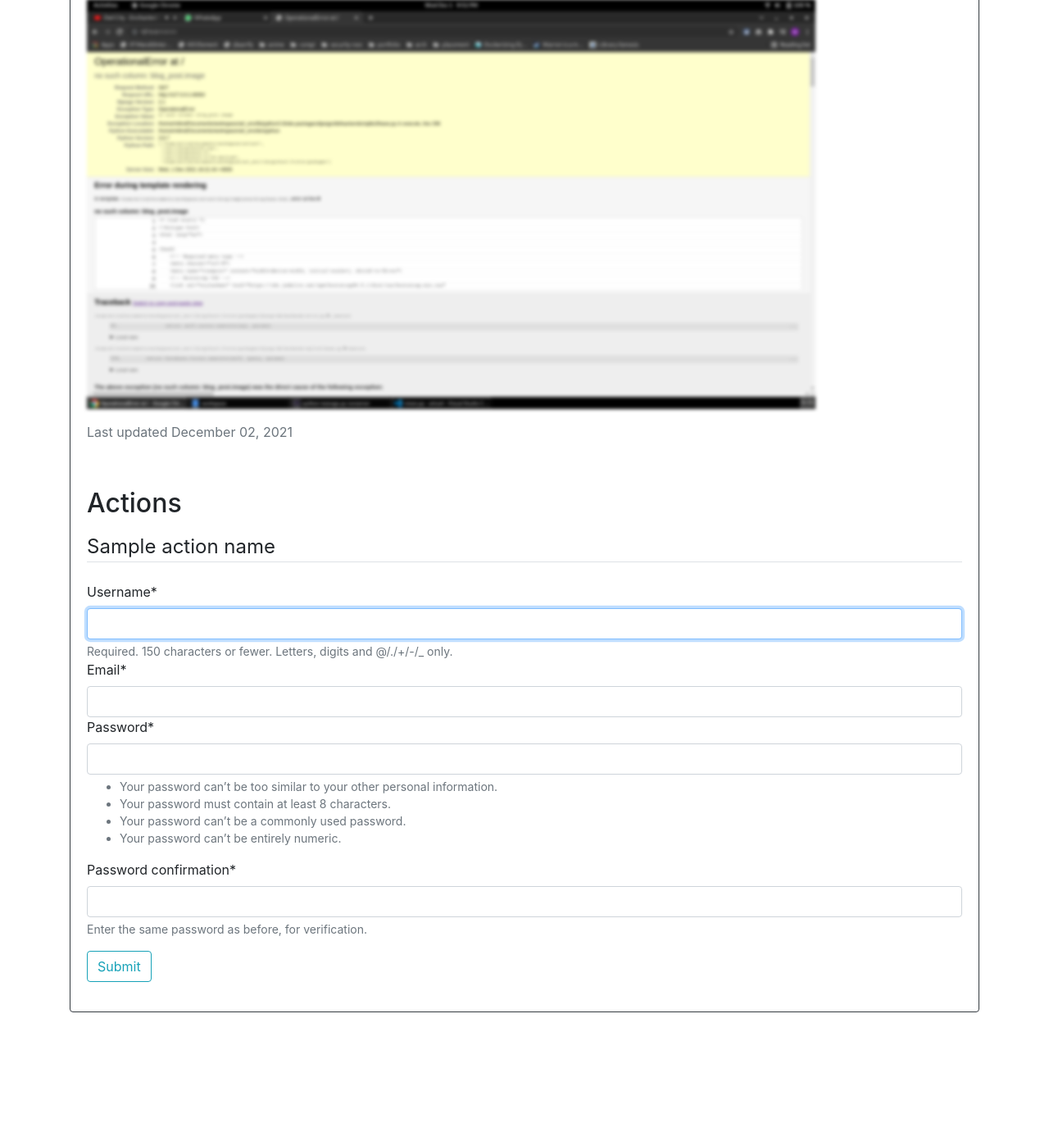
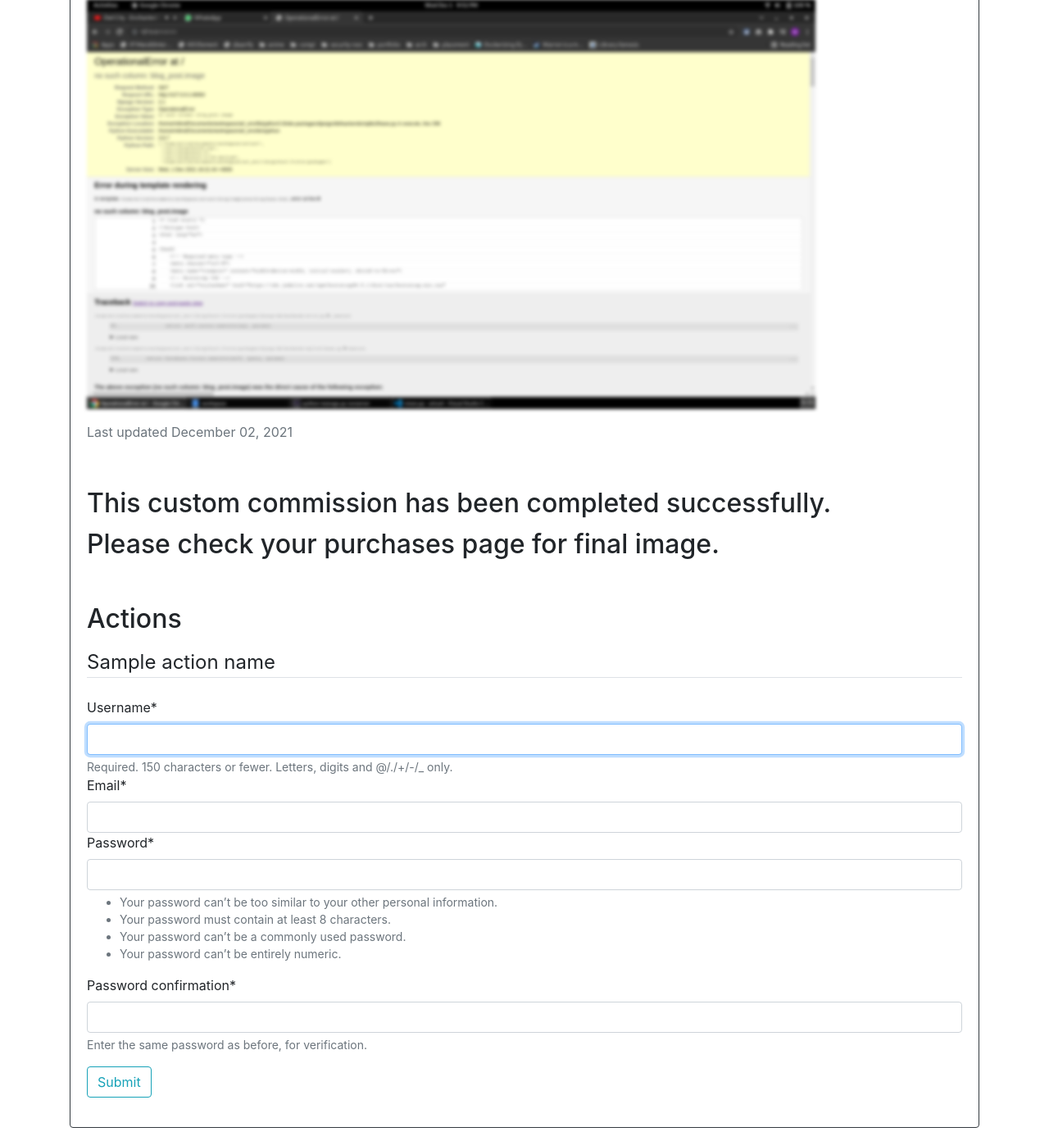
Before and after one commit to Milind712000/artkart, a Django app: template blog/templates/blog/custom_order_item.html in a window 1280 px wide. Shown: the part 491-1883 px from the top of the page at 82% size. Before the commit the page ends 1726 px from the top, so only its background shows below. Run offline with Django 3.2, Linux system fonts and the light colour scheme; data comes from the database, SQL or seed files in the repository; both versions use the stored data as it was after the commit; the template is opened without the code that fills it: values that come from a table or form of the project are taken from there, most other values are stand-ins (such as "Sample title", 1, 10 or a date in 2020); some libraries are stand-ins or nearby versions.

```diff
--- a/blog/templates/blog/custom_order_item.html
+++ b/blog/templates/blog/custom_order_item.html
@@ -27,6 +27,13 @@
         </div>
         {% endif %}
 
+        {% if object.phase_2 %}
+        <div class="card-body">
+                <h2 class="card-title">This custom commission has been completed successfully.</h2>
+                <h2 class="card-title">Please check your purchases page for final image.</h2>
+        </div>
+        {% endif %}
+
         {% if form and not object.rejected %}
         <div class="card-body">
             <h2 class="card-title">Actions</h2>
@@ -46,16 +53,6 @@
                     </form>
                 </div>
             </p>
-
-            <!--
-                possible actions
-                1. buyer : start (title, description, price) + phase_0 = true
-                2. seller : accept/decline + phase_1 = true/false
-                3. seller : image : upload/update
-                4. buyer : confirm/request changes (description)(skip to step 3)
-                5. phase_2 = true (completion)
-             -->
-
         </div>
         {% endif %}
 
```
Also changed, not shown: db.sqlite3.
